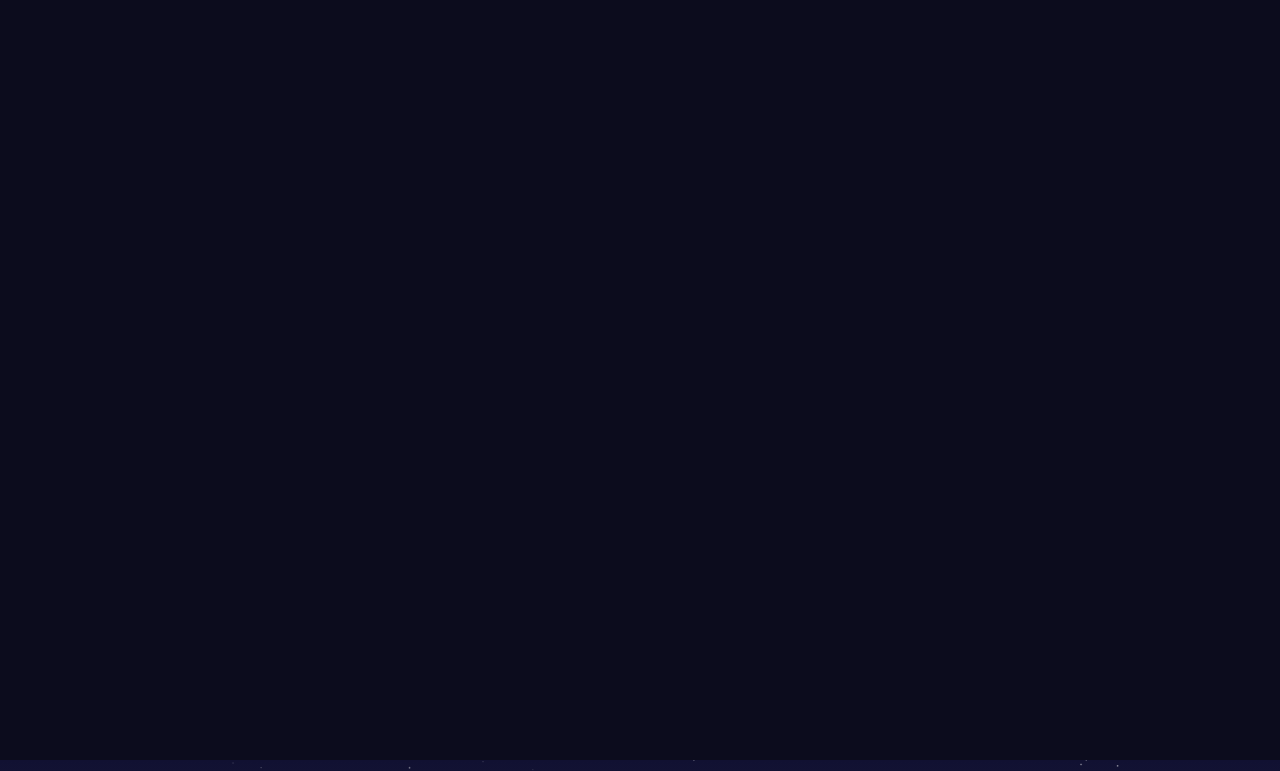
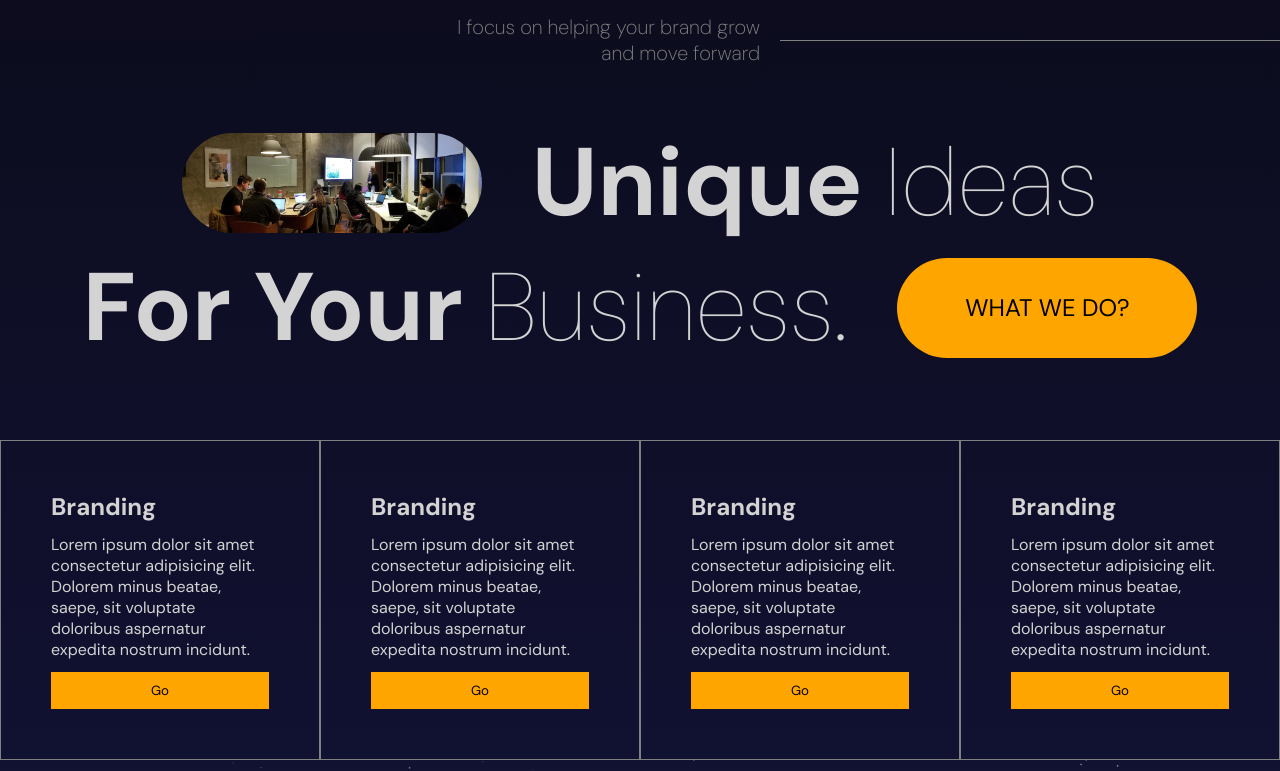
Before and after one commit to Kettengeschwindigkeit/Animated-Portfolio-Website, a React (Vite) app: page / in a window 1280 px wide. Shown: the part 1640-2411 px from the top of the page. Built offline with nearby package versions, Linux system fonts and the light colour scheme.

Commit message:
Services Section Design

```diff
--- a/src/App.jsx
+++ b/src/App.jsx
@@ -1,8 +1,9 @@
+// import Test from "./Test";
+import Hero from "./components/hero/Hero";
 import Navbar from "./components/navbar/Navbar";
+import Parallax from "./components/parallax/Parallax";
+import Services from "./components/services/Services";
 import "./app.scss";
-import Test from "./Test";
-import Hero from "./components/hero/Hero";
-import Parallax from "./components/parallax/Parallax";
 
 const App = () => {
   return <div>
@@ -13,7 +14,9 @@ const App = () => {
     <section id="Services">
       <Parallax type="services" />
     </section>
-    <section>Services</section>
+    <section>
+      <Services />
+    </section>
     <section id="Portfolio">
       <Parallax type="portfolio" />
     </section>
--- a/src/app.scss
+++ b/src/app.scss
@@ -32,8 +32,8 @@ section {
   height: 100vh;
 }
 
-.box {
-  width: 200px;
-  height: 200px;
-  background-color: white;
-}
+// .box {
+//   width: 200px;
+//   height: 200px;
+//   background-color: white;
+// }
--- /dev/null
+++ b/src/components/services/Services.jsx
@@ -0,0 +1,62 @@
+import { motion } from "framer-motion";
+import "./services.scss";
+
+const Services = () => {
+  return (
+    <motion.div className="services">
+      <motion.div className="text-container">
+        <p>
+          I focus on helping your brand grow
+          <br /> and move forward
+        </p>
+        <hr />
+      </motion.div>
+      <motion.div className="title-container">
+        <div className="title">
+          <img src="/people.webp" alt="" />
+          <h1>
+            <b>Unique</b> Ideas
+          </h1>
+        </div>
+        <div className="title">
+          <h1>
+            <b>For Your</b> Business.
+          </h1>
+          <button>WHAT WE DO?</button>
+        </div>
+      </motion.div>
+      <motion.div className="list-container">
+        <motion.div className="box" whileHover={{ color: "black", backgroundColor: "lightgray" }}>
+          <h2>Branding</h2>
+          <p>
+            Lorem ipsum dolor sit amet consectetur adipisicing elit. Dolorem minus beatae, saepe, sit voluptate doloribus aspernatur expedita nostrum incidunt.
+          </p>
+          <button>Go</button>
+        </motion.div>
+        <motion.div className="box" whileHover={{ color: "black", backgroundColor: "lightgray" }}>
+          <h2>Branding</h2>
+          <p>
+            Lorem ipsum dolor sit amet consectetur adipisicing elit. Dolorem minus beatae, saepe, sit voluptate doloribus aspernatur expedita nostrum incidunt.
+          </p>
+          <button>Go</button>
+        </motion.div>
+        <motion.div className="box" whileHover={{ color: "black", backgroundColor: "lightgray" }}>
+          <h2>Branding</h2>
+          <p>
+            Lorem ipsum dolor sit amet consectetur adipisicing elit. Dolorem minus beatae, saepe, sit voluptate doloribus aspernatur expedita nostrum incidunt.
+          </p>
+          <button>Go</button>
+        </motion.div>
+        <motion.div className="box" whileHover={{ color: "black", backgroundColor: "lightgray" }}>
+          <h2>Branding</h2>
+          <p>
+            Lorem ipsum dolor sit amet consectetur adipisicing elit. Dolorem minus beatae, saepe, sit voluptate doloribus aspernatur expedita nostrum incidunt.
+          </p>
+          <button>Go</button>
+        </motion.div>
+      </motion.div>
+    </motion.div>
+  );
+};
+
+export default Services;
--- /dev/null
+++ b/src/components/services/services.scss
@@ -0,0 +1,85 @@
+.services {
+  height: 100%;
+  display: flex;
+  flex-direction: column;
+  justify-content: space-between;
+  background: linear-gradient(180deg, #0c0c1d, #111132);
+
+  .text-container {
+    flex: 1;
+    align-self: flex-end;
+    display: flex;
+    align-items: center;
+    gap: 20px;
+
+    p {
+      text-align: right;
+      font-size: 20px;
+      font-weight: 200;
+      color: gray;
+    }
+
+    hr {
+      width: 500px;
+      border: none;
+      border-top: 0.5px solid gray;
+    }
+  }
+
+  .title-container {
+    flex: 2;
+    display: flex;
+    flex-direction: column;
+    align-items: center;
+
+    .title {
+      display: flex;
+      align-items: center;
+      gap: 50px;
+
+      img {
+        width: 300px;
+        height: 100px;
+        border-radius: 50px;
+        object-fit: cover;
+      }
+
+      h1 {
+        font-size: 96px;
+        font-weight: 100;
+      }
+
+      button {
+        width: 300px;
+        height: 100px;
+        font-size: 24px;
+        border: none;
+        border-radius: 50px;
+        background-color: orange;
+        cursor: pointer;
+      }
+    }
+  }
+
+  .list-container {
+    flex: 2;
+    max-width: 1366px;
+    display: flex;
+    margin: auto;
+
+    .box {
+      display: flex;
+      flex-direction: column;
+      justify-content: space-between;
+      padding: 50px;
+      border: 0.5px solid gray;
+
+      button {
+        padding: 10px;
+        border: none;
+        background-color: orange;
+        cursor: pointer;
+      }
+    }
+  }
+}
```
